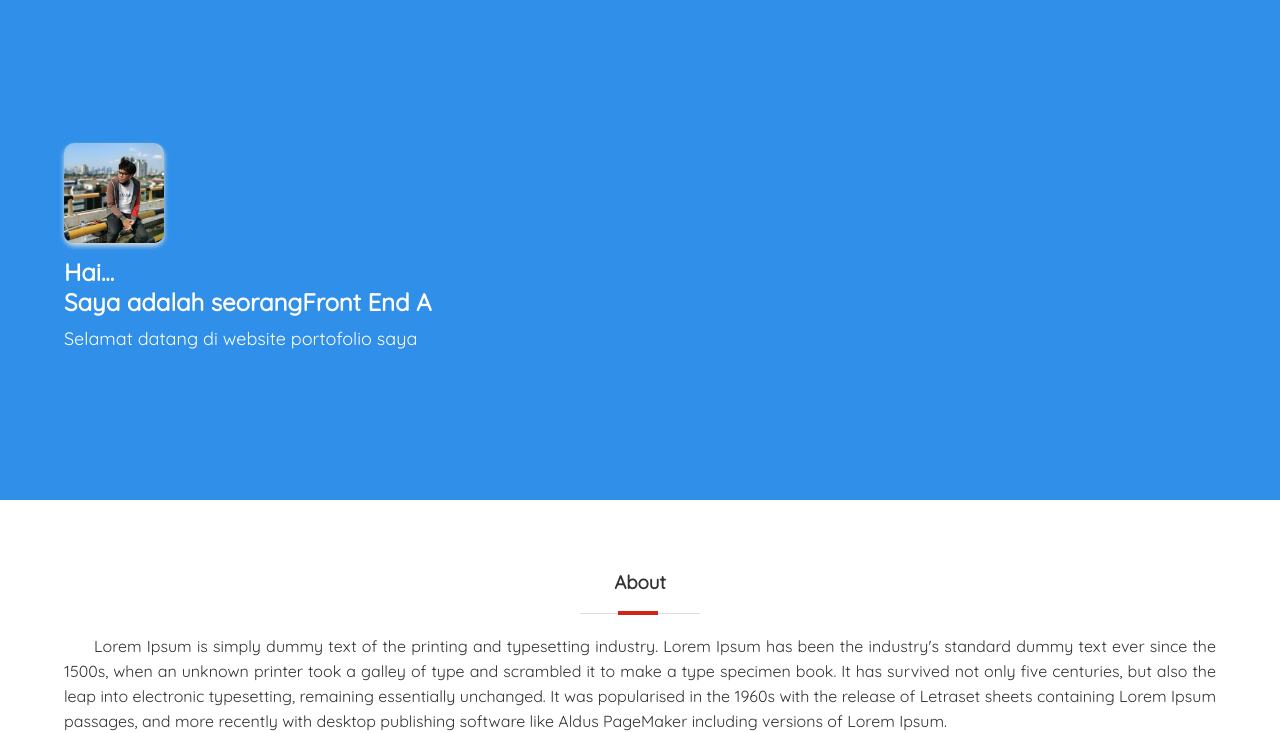
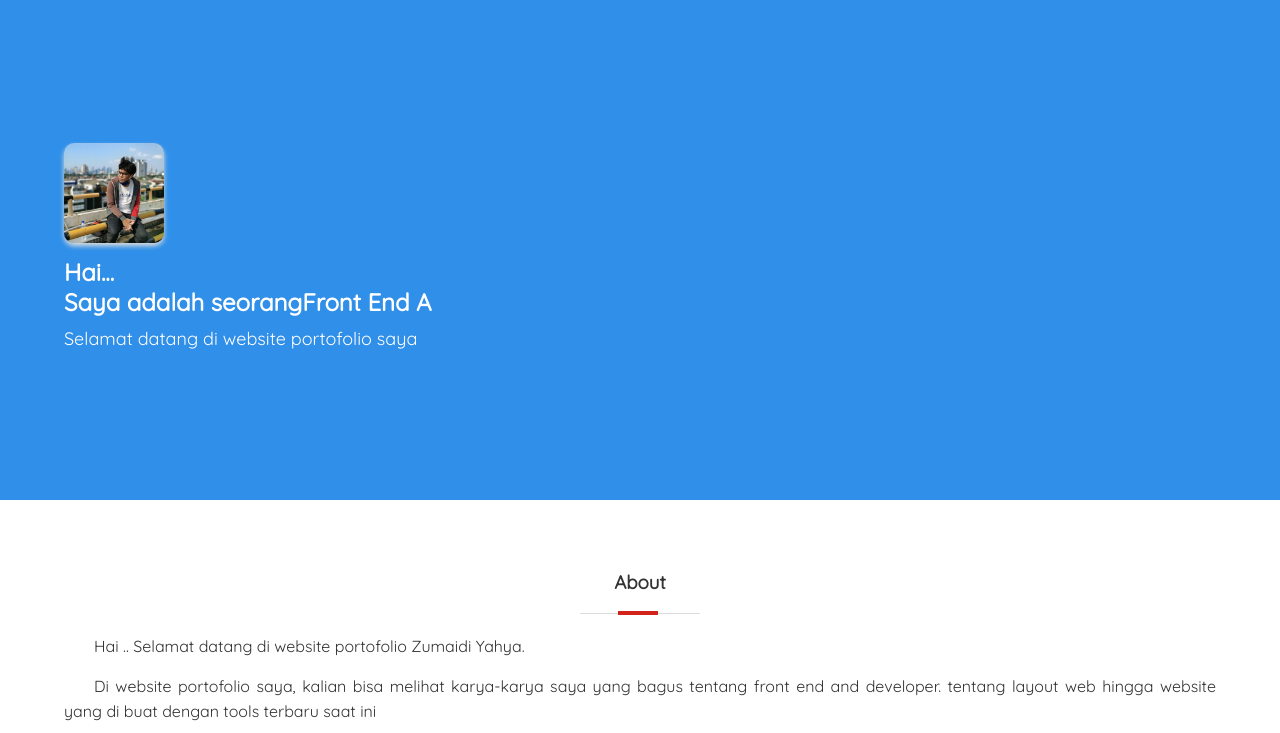
Before and after one commit to Zumay/portofolio, a plain HTML site: page index.html in a window 1280 px wide. Shown: the part 77-810 px from the top of the page. Drawn offline with Linux system fonts and the light colour scheme.

Commit message:
Update index.html

```diff
--- a/index.html
+++ b/index.html
@@ -56,9 +56,8 @@
         <section id="about">
             <div class="container">
                 <h3>About</h3>
-                <p>Lorem Ipsum is simply dummy text of the printing and typesetting industry. Lorem Ipsum has been the industry's standard dummy text ever since the 1500s, when an unknown printer took a galley of type and scrambled it to make a type specimen book. It has survived not only five centuries, but also the leap into electronic typesetting, remaining essentially unchanged. It was popularised in the 1960s with the release of Letraset sheets containing Lorem Ipsum passages, and more recently with desktop publishing software like Aldus PageMaker including versions of Lorem Ipsum.</p>
-                <p>Lorem Ipsum is simply dummy text of the printing and typesetting industry. Lorem Ipsum has been the industry's standard dummy text ever since the 1500s, when an unknown printer took a galley of type and scrambled it to make a type specimen book. It has survived not only five centuries, but also the leap into electronic typesetting, remaining essentially unchanged. It was popularised in the 1960s with the release of Letraset sheets containing Lorem Ipsum passages, and more recently with desktop publishing software like Aldus PageMaker including versions of Lorem Ipsum.</p>
-            </div>
+                <p>Hai .. Selamat datang di website portofolio Zumaidi Yahya.</p>
+                <p>Di website portofolio saya, kalian bisa melihat karya-karya saya yang bagus tentang front end and developer. tentang layout web hingga website yang di buat dengan tools terbaru saat ini</p>
         </section>
 
         <!--bagian skills-->
```
